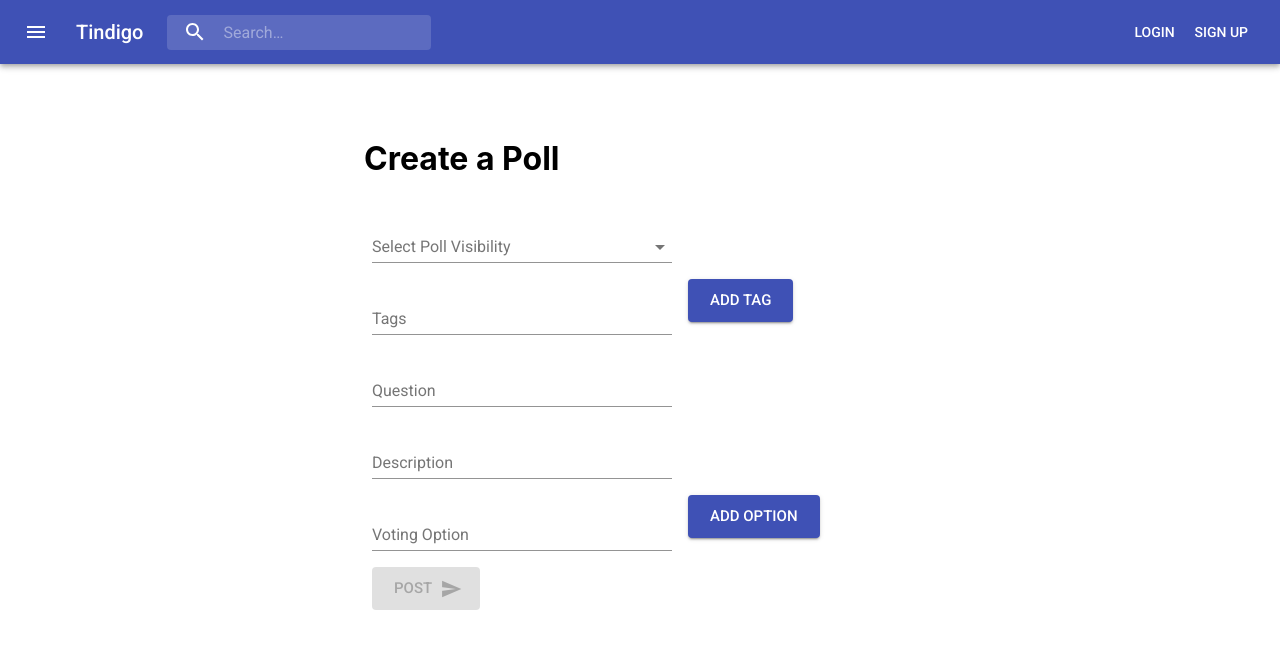
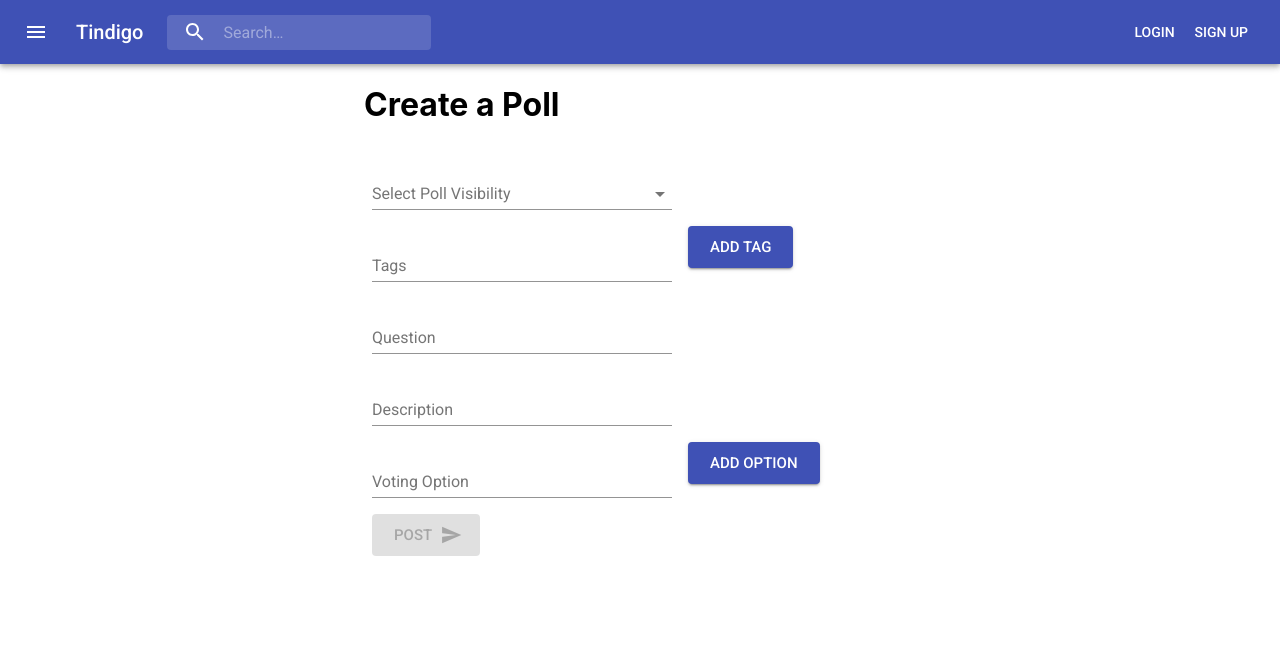
Before and after one commit to hatchways/team-indigo, a React (Create React App) app in the folder client/: page /post/create in a window 1280 px wide. Shown: the top 648 px of the page. Built offline with nearby package versions, Linux system fonts and the light colour scheme.

Commit message:
changed spacing between header and main container component

```diff
--- a/client/src/pages/PostCreate/PostCreate.js
+++ b/client/src/pages/PostCreate/PostCreate.js
@@ -128,7 +128,7 @@ const PostCreate = props => {
     }
 
     return (
-        <Container style={{ marginTop: '75px'}} maxWidth='sm'>
+        <Container maxWidth='sm'>
             <h1>Create a Poll</h1>
             <form className={classes.container} noValidate autoComplete='off'>
 
--- a/client/src/pages/PostView/PostView.js
+++ b/client/src/pages/PostView/PostView.js
@@ -31,7 +31,7 @@ const options=[
 const useStyles = makeStyles(theme => ({
     root: {
       flexGrow: 1,
-      marginTop: 75,
+      marginTop: 30
     },
     button: {
         margin: theme.spacing(1),
```
